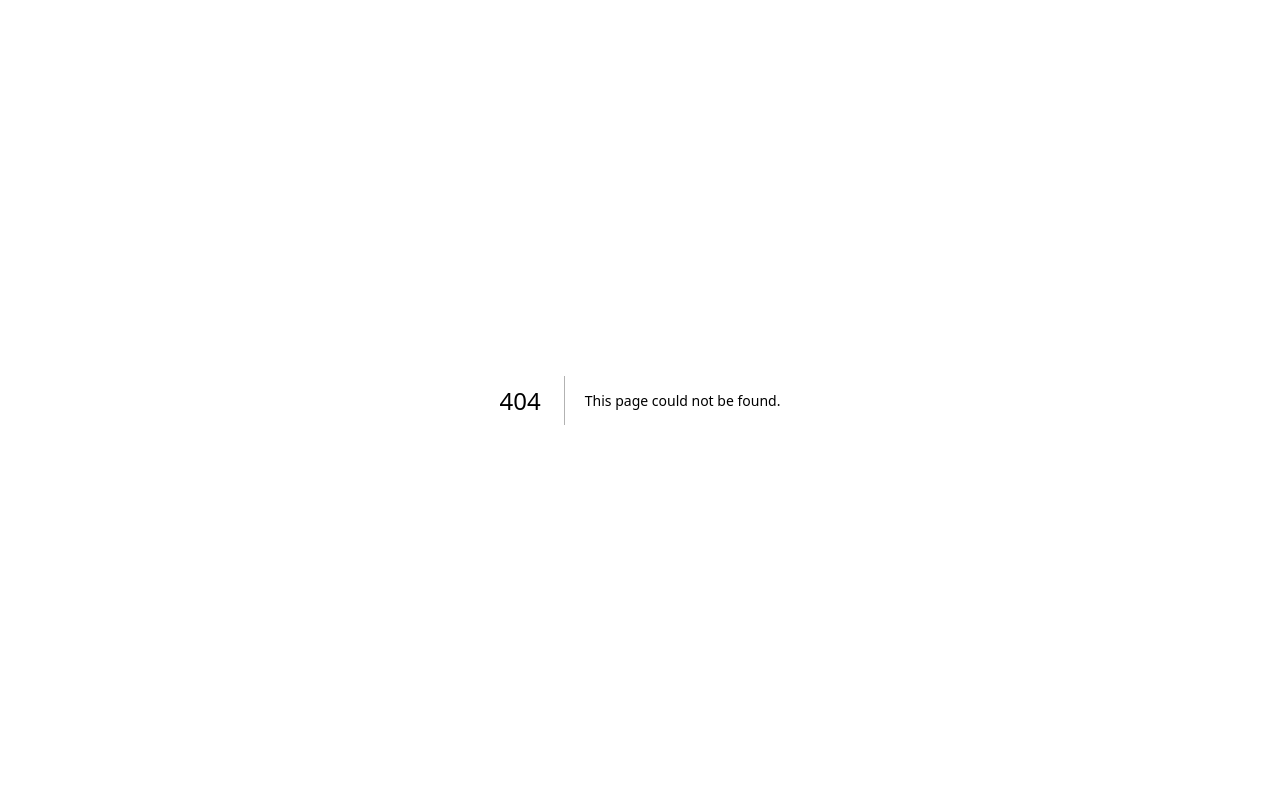
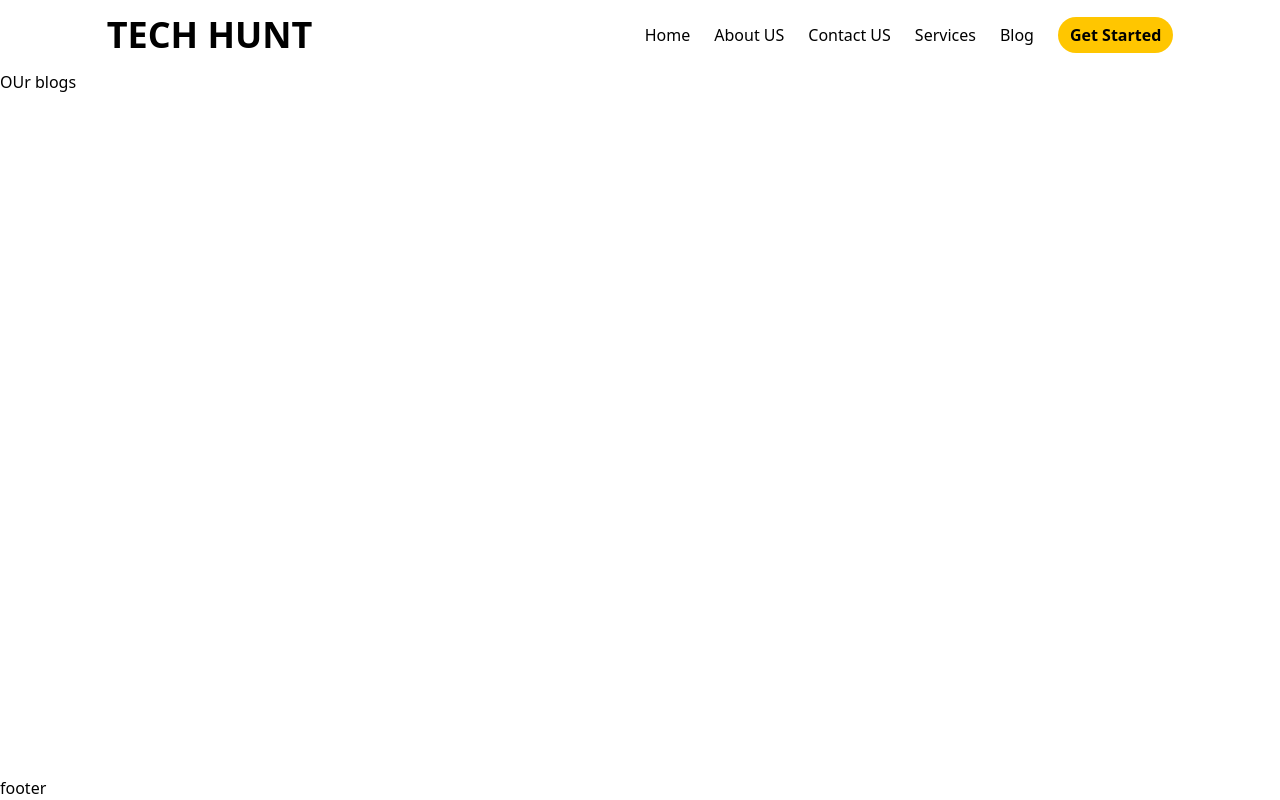
Before and after one commit to devAzharul/TECH-HUNT, a Next.js app: page /blog in a window 1280 px wide. Before the commit this address had no page. Built offline with nearby package versions, Linux system fonts and the light colour scheme.

Commit message:
added blog page from sultan

```diff
--- a/components/Navigation/Navbar.js
+++ b/components/Navigation/Navbar.js
@@ -33,6 +33,9 @@ function Navbar() {
               <Link href={`/service`}>Services</Link>
             </li>
             <li>
+              <Link href={`/blog`}>Blog</Link>
+            </li>
+            <li>
               <button className="bg-[#ffc600] hover:bg-[#099DFD] duration-200 text-black hover:text-white px-3 py-1.5 rounded-3xl font-semibold">
                 Get Started
               </button>
--- /dev/null
+++ b/pages/blog.js
@@ -0,0 +1,11 @@
+import Layout from '@/components/Layout';
+import React from 'react';
+const contact = () => {
+    return (
+        <Layout title="blogs">
+            <h>OUr blogs</h>
+        </Layout>
+    );
+};
+
+export default contact;
```
